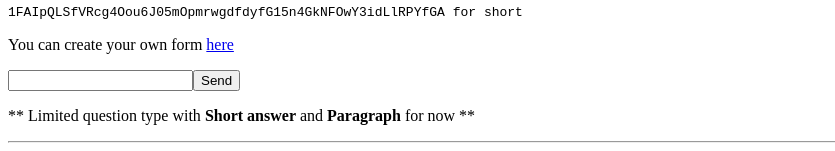
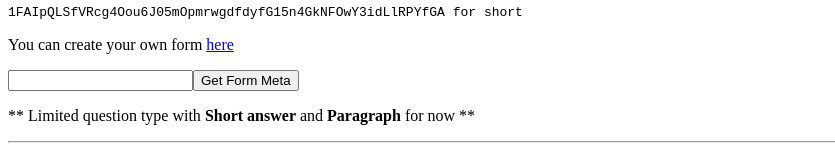
Before and after one commit to iketiunn/restful-google-form, a Next.js app: page / in a window 1280 px wide. Shown: the part 175-326 px from the top of the page, without its empty margins (0-835 px from the left). Built offline with nearby package versions, Linux system fonts and the light colour scheme.

Commit message:
Update it submit message

```diff
--- a/pages/index.tsx
+++ b/pages/index.tsx
@@ -31,7 +31,7 @@ const IndexPage = () => {
 
       <form onSubmit={submit}>
         <input value={url} onChange={(e) => setUrl(e.currentTarget.value)} />
-        <button> Send </button>
+        <button> Get Form Meta </button>
       </form>
 
       <p>
```
